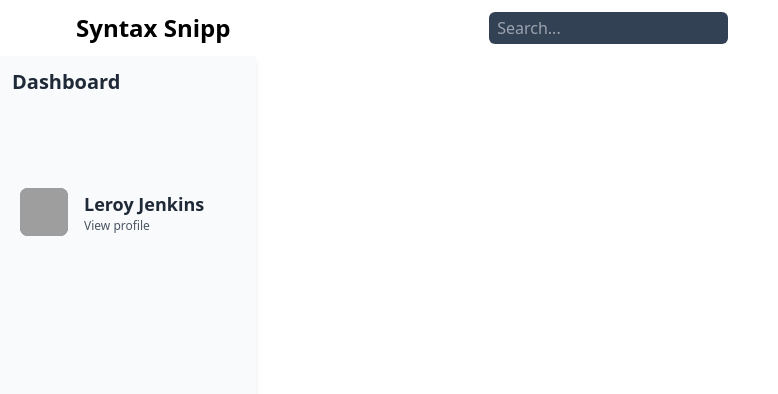
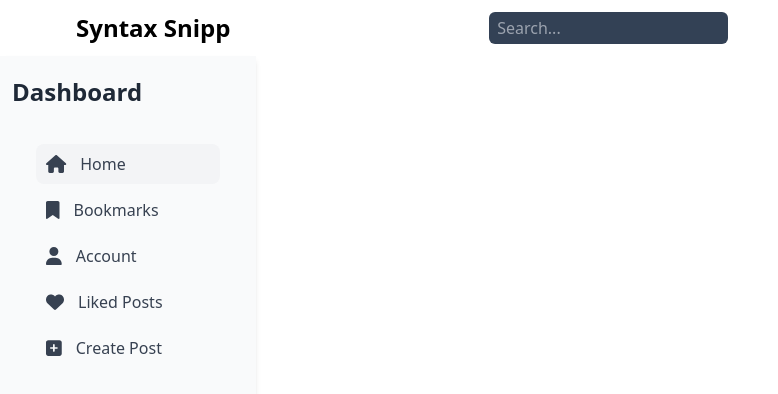
Before and after one commit to Dishant1804/SyntaxSnipp, a React (Vite) app in the folder frontend/: page / in a window 1280 px wide. Shown: the top 394 px of the page, without its empty margins (0-778 px from the left). Built offline with nearby package versions, Linux system fonts and the light colour scheme; grey boxes are pictures that could not be loaded.

Commit message:
improved Sidebar

```diff
--- a/frontend/src/App.tsx
+++ b/frontend/src/App.tsx
@@ -6,17 +6,23 @@ import Navbar from "./components/Navbar";
 import ExpandedPost from "./pages/ExpandedPost";
 import Sidebar from "./components/Sidebar";
 import Post from "./pages/Post";
+import { useState } from "react";
 
 function App() {
+  const [showSidebar, setShowSidebar] = useState(true);
+
+  const toggleSidebar = () => {
+    setShowSidebar(!showSidebar);
+  };
+
   return (
-    <>
-      <Navbar />
+    <BrowserRouter>
+      <Navbar toggleSidebar={toggleSidebar} showSidebar={showSidebar} />
       <div className="flex flex-row w-screen overflow-hidden">
-        <div className="w-1/6 mr-4 hidden lg:flex">
-          <Sidebar />
+        <div className="hidden lg:flex w-1/6 mr-4">
+          <Sidebar showSidebar={showSidebar} toggleSidebar={toggleSidebar} />
         </div>
-        <div className="flex justify-center lg:w-5/6">
-          <BrowserRouter>
+        <div className="flex justify-center lg:w-5/6 w-full">
           <Routes>
             <Route path="/signin" element={<Signin />} />
             <Route path="/signup" element={<Signup />} />
@@ -24,10 +30,9 @@ function App() {
             <Route path="/post/:id" element={<ExpandedPost />} />
             <Route path="/createpost" element={<Post />} />
           </Routes>
+        </div>
+      </div>
     </BrowserRouter>
-        </div>
-      </div >
-    </>
   );
 }
 
--- a/frontend/src/components/Navbar.tsx
+++ b/frontend/src/components/Navbar.tsx
@@ -1,12 +1,6 @@
-import { useState } from 'react';
+import Sidebar from "./Sidebar";
 
-const NavbarWithSidebar = () => {
-  const [showSidebar, setShowSidebar] = useState(false);
-
-  const toggleSidebar = () => {
-    setShowSidebar(!showSidebar);
-  };
-
+const Navbar = ({ toggleSidebar, showSidebar } : { toggleSidebar : ()=> void, showSidebar : boolean }) => {
   return (
     <div className="flex">
       <nav className="bg-white border-gray-200 dark:bg-gray-900 fixed top-0 z-10 w-full lg:relative">
@@ -41,55 +35,9 @@ const NavbarWithSidebar = () => {
         </div>
       </nav>
 
-      <div className={`fixed z-20 inset-0 overflow-y-auto bg-gray-900 bg-opacity-50 lg:relative lg:bg-transparent lg:block ${showSidebar ? 'block' : 'hidden'}`}>
-        <div className="flex flex-col h-screen fixed p-3 w-60 lg:w-64 bg-gray-50 text-gray-800 shadow-md z-[10]">
-          <div className="space-y-3">
-            <div className="flex items-center justify-between">
-              <h2 className="text-xl font-semibold">Dashboard</h2>
-              <button
-                className="p-2 lg:hidden"
-                onClick={() => setShowSidebar(false)}
-              >
-                <svg
-                  xmlns="http://www.w3.org/2000/svg"
-                  viewBox="0 0 512 512"
-                  className="w-5 h-5 fill-current text-gray-800"
-                >
-                  <rect width="352" height="32" x="80" y="96"></rect>
-                  <rect width="352" height="32" x="80" y="240"></rect>
-                  <rect width="352" height="32" x="80" y="384"></rect>
-                </svg>
-              </button>
-            </div>
-            <div className="flex-1">
-              <ul className="pt-2 pb-4 space-y-1 text-sm">
-                {/* ... */}
-              </ul>
-            </div>
-          </div>
-          <div className="flex items-center p-2 mt-12 space-x-4 justify-self-end">
-            <img
-              src="https://source.unsplash.com/100x100/?portrait"
-              alt=""
-              className="w-12 h-12 rounded-lg bg-gray-500"
-            />
-            <div>
-              <h2 className="text-lg font-semibold">Leroy Jenkins</h2>
-              <span className="flex items-center space-x-1">
-                <a
-                  rel="noopener noreferrer"
-                  href="#"
-                  className="text-xs hover:underline text-gray-600"
-                >
-                  View profile
-                </a>
-              </span>
-            </div>
-          </div>
-        </div>
-      </div>
+      <Sidebar showSidebar={showSidebar} toggleSidebar={toggleSidebar} />
     </div>
   );
 };
 
-export default NavbarWithSidebar;
+export default Navbar;
--- a/frontend/src/components/Sidebar.tsx
+++ b/frontend/src/components/Sidebar.tsx
@@ -1,11 +1,17 @@
-const Sidebar = () => {
+import { faBookmark, faHeart, faHouse, faSquarePlus, faUser } from "@fortawesome/free-solid-svg-icons";
+import { FontAwesomeIcon } from "@fortawesome/react-fontawesome";
+
+const Sidebar = ({ showSidebar, toggleSidebar } : { showSidebar : boolean , toggleSidebar : ()=> void}  ) => {
   return (
-    <>
+    <div className={`fixed z-20 inset-0 overflow-y-auto bg-gray-900 bg-opacity-50 lg:relative lg:bg-transparent lg:block ${showSidebar ? 'block' : 'hidden'}`}>
       <div className="flex flex-col h-screen fixed p-3 w-60 lg:w-64 bg-gray-50 text-gray-800 shadow-md z-[10]">
         <div className="space-y-3">
           <div className="flex items-center justify-between">
-            <h2 className="text-xl font-semibold">Dashboard</h2>
-            <button className="p-2 lg:hidden">
+            <h1 className="flex-none text-2xl font-semibold mt-2" aria-label="Dashboard">Dashboard</h1>
+            <button
+              className="p-2 lg:hidden"
+              onClick={toggleSidebar}
+            >
               <svg
                 xmlns="http://www.w3.org/2000/svg"
                 viewBox="0 0 512 512"
@@ -17,33 +23,51 @@ const Sidebar = () => {
               </svg>
             </button>
           </div>
-          <div className="flex-1">
-            <ul className="pt-2 pb-4 space-y-1 text-sm">
-              {/* ... */}
+          <nav className="hs-accordion-group p-6 w-full flex flex-col flex-wrap" data-hs-accordion-always-open>
+            <ul className="space-y-1.5">
+              <li>
+                <a className="flex items-center gap-x-3.5 py-2 px-2.5 bg-gray-100 text-base text-gray-700 rounded-lg hover:bg-gray-100" href="#">
+                  <FontAwesomeIcon icon={faHouse} className="text-lg" />
+                  Home
+                </a>
+              </li>
+
+              <li className="hs-accordion" id="users-accordion">
+                <button type="button" className="hs-accordion-toggle hs-accordion-active:text-blue-600 hs-accordion-active:hover:bg-transparent w-full text-start flex items-center gap-x-3.5 py-2 px-2.5 text-base text-gray-700 rounded-lg hover:bg-gray-100">
+                  <FontAwesomeIcon icon={faBookmark} className="text-lg" />
+                  Bookmarks
+                </button>
+              </li>
+
+              <li className="hs-accordion" id="account-accordion">
+                <button type="button" className="hs-accordion-toggle hs-accordion-active:text-blue-600 hs-accordion-active:hover:bg-transparent w-full text-start flex items-center gap-x-3.5 py-2 px-2.5 text-base text-gray-700 rounded-lg hover:bg-gray-100">
+                  <FontAwesomeIcon icon={faUser} className="text-lg" />
+                  Account
+                </button>
+
+                <div id="account-accordion" className="hs-accordion-content w-full overflow-hidden transition-[height] duration-300 hidden">
+                </div>
+              </li>
+
+              <li className="hs-accordion" id="projects-accordion">
+                <button type="button" className="hs-accordion-toggle hs-accordion-active:text-blue-600 hs-accordion-active:hover:bg-transparent w-full text-start flex items-center gap-x-3.5 py-2 px-2.5 text-base text-gray-700 rounded-lg hover:bg-gray-100">
+                  <FontAwesomeIcon icon={faHeart} className="text-lg" />
+                  Liked Posts
+                </button>
+
+                <div id="projects-accordion" className="hs-accordion-content w-full overflow-hidden transition-[height] duration-300 hidden">
+                </div>
+              </li>
+
+              <li><a className="flex items-center gap-x-3.5 py-2 px-2.5 text-base text-gray-700 rounded-lg hover:bg-gray-100" href="#">
+                <FontAwesomeIcon icon={faSquarePlus} className="text-lg" />
+                Create Post
+              </a></li>
             </ul>
-          </div>
-        </div>
-        <div className="flex items-center p-2 mt-12 space-x-4 justify-self-end">
-          <img
-            src="https://source.unsplash.com/100x100/?portrait"
-            alt=""
-            className="w-12 h-12 rounded-lg bg-gray-500"
-          />
-          <div>
-            <h2 className="text-lg font-semibold">Leroy Jenkins</h2>
-            <span className="flex items-center space-x-1">
-              <a
-                rel="noopener noreferrer"
-                href="#"
-                className="text-xs hover:underline text-gray-600"
-              >
-                View profile
-              </a>
-            </span>
-          </div>
+          </nav>
         </div>
       </div>
-    </>
+    </div>
   );
 };
 
--- a/frontend/tailwind.config.js
+++ b/frontend/tailwind.config.js
@@ -9,7 +9,7 @@ export default {
       fontFamily : {
         'Vollkron' : ['Vollkron', "serif"]
       }
-    },
+    }
   },
   plugins: [],
 }
```
Also changed, not shown: frontend/src/index.css (line endings or trailing spaces). Lines whose indentation alone changed are shown as unchanged.
